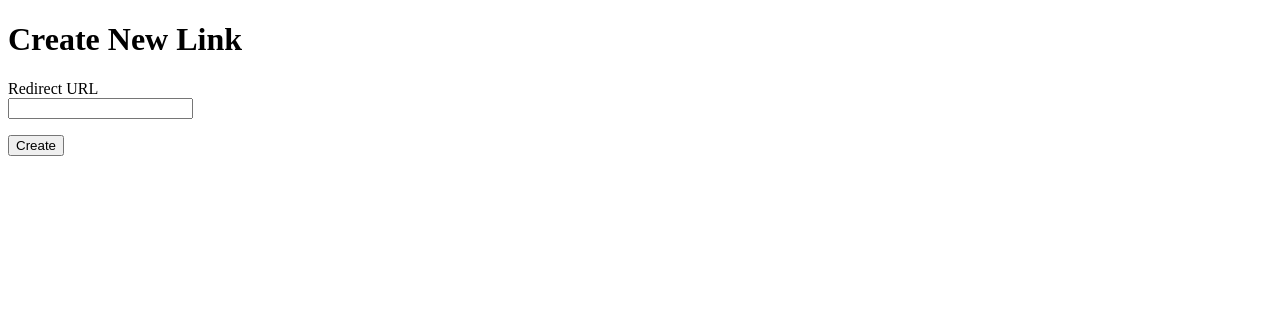
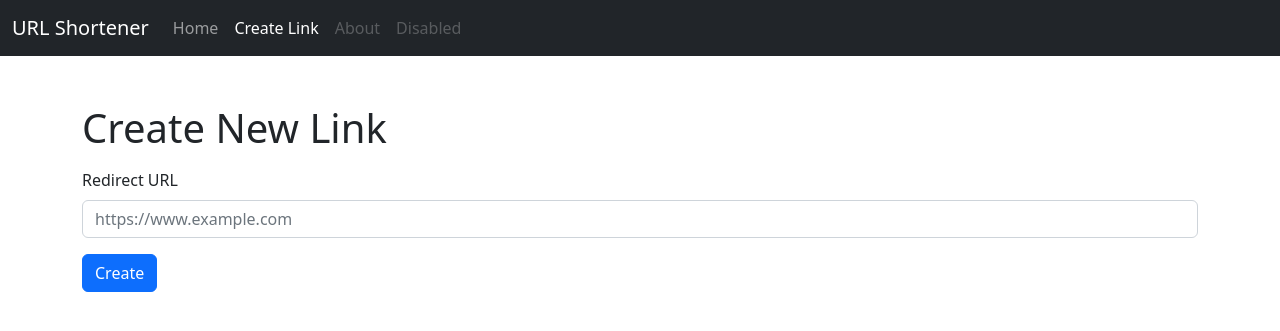
Before and after one commit to ILoveBacteria/url-shortener, a Flask app: page /links/new in a window 1280 px wide. Shown: the top 331 px of the page. Run offline with Flask 2, Linux system fonts and the light colour scheme; the visitor is signed in with stand-in values (Sample User, id 1).

Commit message:
New design with Bootstrap

```diff
--- a/app/templates/new_link.html
+++ b/app/templates/new_link.html
@@ -1,36 +1,40 @@
-<!DOCTYPE html>
-<html lang="en">
-<head>
-    <meta charset="UTF-8">
-    {% if title %}
-        <title>{{ title }} | Url Shortener</title>
-    {% else %}
-        <title>Url Shortener</title>
-    {% endif %}
-</head>
-<body>
-<h1>Create New Link</h1>
-<form method="post">
-    {{ form.hidden_tag() }}
-    <p>
-        {{ form.redirect_url.label }}
-        <br>
-        {{ form.redirect_url() }}
-        {% for error in form.redirect_url.errors %}
-            <p style="color: red">{{ error }}</p>
-        {% endfor %}
+{% extends "base.html" %}
+{% block title %}{{ title }}{% endblock %}
 
-    </p>
-    <p>
-        {{ form.submit() }}
-    </p>
-</form>
-{% with messages = get_flashed_messages() %}
-    {% if messages %}
-        {% for message in messages %}
-            <p>{{ message }}</p>
-        {% endfor %}
-    {% endif %}
-{% endwith %}
-</body>
-</html>
+{% block content %}
+    <h1 class="mb-3">Create New Link</h1>
+    <!--Flash messages-->
+    {% with messages = get_flashed_messages(with_categories=true) %}
+        {% if messages %}
+            {% for category, message in messages %}
+                {% if category == 'message' %}
+                    {% set category = 'primary' %}
+                {% endif %}
+                <div class="alert alert-{{ category }} alert-dismissible fade show" role="alert">
+                    {{ message }}
+                    <button type="button" class="btn-close" data-bs-dismiss="alert" aria-label="Close"></button>
+                </div>
+            {% endfor %}
+        {% endif %}
+    {% endwith %}
+    <!--Form-->
+    <form method="post" novalidate>
+        {{ form.hidden_tag() }}
+        <div class="mb-3">
+            <!--Label-->
+            {{ form.redirect_url.label(class="form-label") }}
+            <!--Field-->
+            {% if form.redirect_url.errors %}
+                {{ form.redirect_url(class='form-control is-invalid', placeholder="https://www.example.com") }}
+            {% else %}
+                {{ form.redirect_url(class='form-control', placeholder="https://www.example.com") }}
+            {% endif %}
+            <!--Errors-->
+            {% for error in form.redirect_url.errors %}
+                <div class="invalid-feedback">{{ error }}</div>
+            {% endfor %}
+        </div>
+        <!--Submit button-->
+        {{ form.submit(class="btn btn-primary", role="button") }}
+    </form>
+{% endblock %}
```
